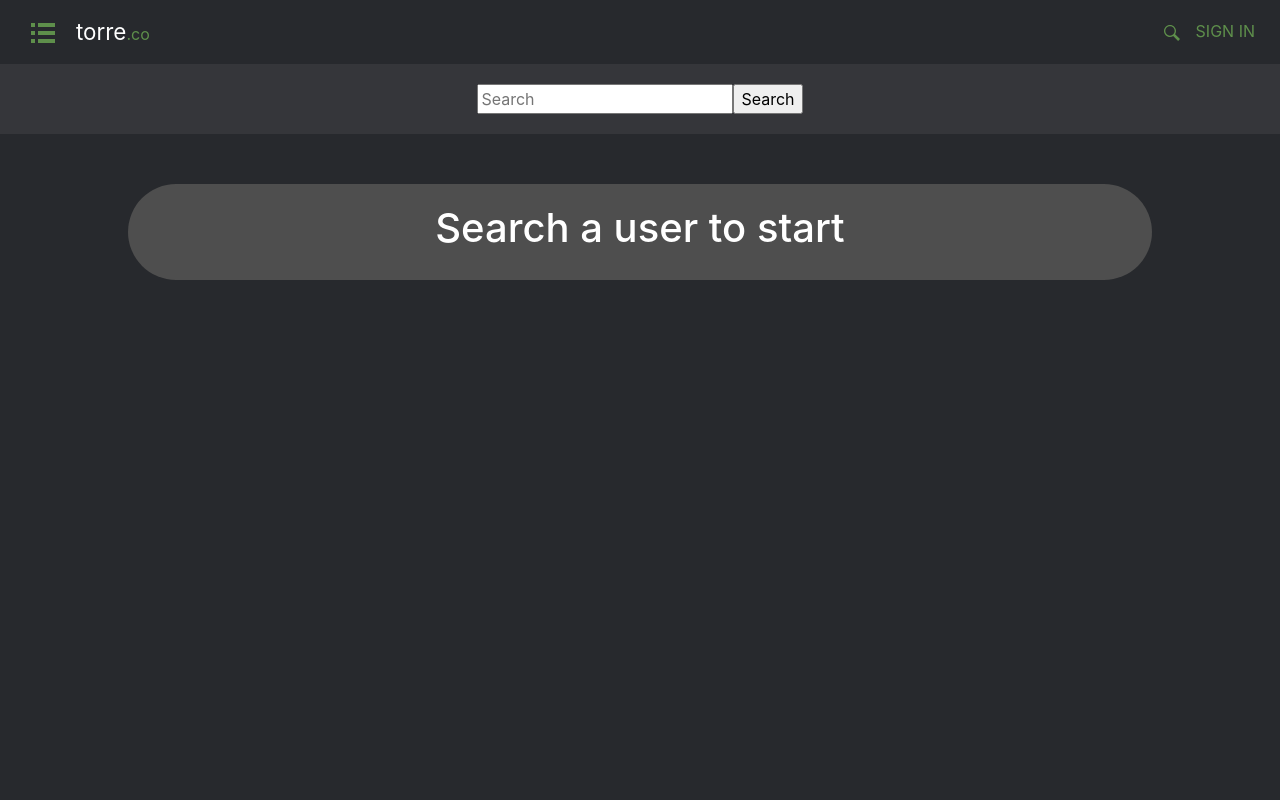
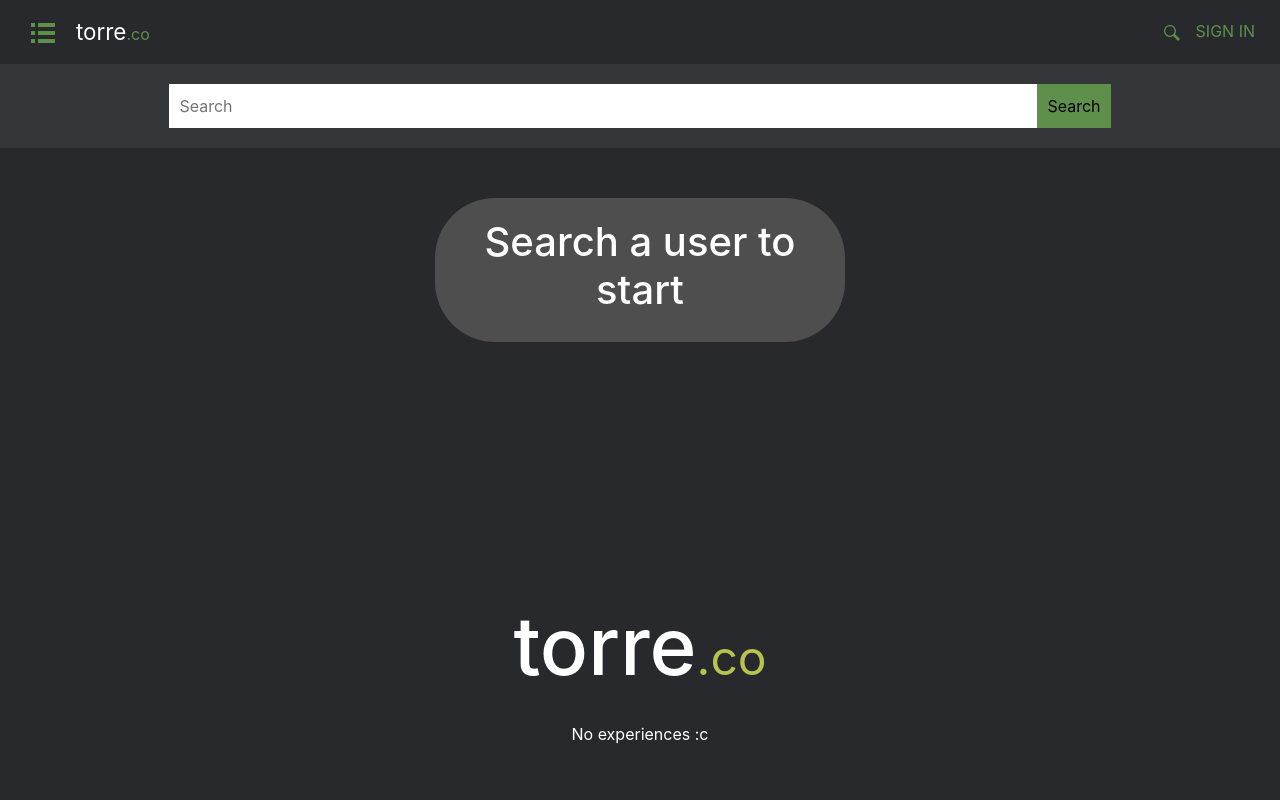
Before and after one commit to DelgadoElias/client-torre-test, a React (Create React App) app: page /home in a window 1280 px wide. Both pictures are taken after a click on the button 1171 px from the left and 31 px from the top of the page. Shown: the top 800 px of the page. Built offline with nearby package versions, Linux system fonts and the light colour scheme.

Commit message:
Responsive
Css for desktops in home only

```diff
--- a/src/components/Home/Home.css
+++ b/src/components/Home/Home.css
@@ -126,3 +126,34 @@
     color: #abb836;
     margin: 0;
 }
+
+@media (min-width: 700px) {
+
+    .Home__main-article{
+        background-color: #27292d;
+        color: white;
+        padding-bottom: 20px;
+        width: 40%;
+    }
+
+
+    .Home__thumbnail{
+        padding: 20px;
+        margin: auto;
+        width: 60%;
+
+    }
+
+    .Skills__Show-btn{
+        font-size: 1.7rem;
+        color: white;
+        width: 40%;
+        margin: auto;
+        border: none;
+        background-color: #373b41;
+        border-radius: 30px;
+        display: inline-flex;
+    }
+
+
+ }
--- a/src/components/Navbar/Navbar.css
+++ b/src/components/Navbar/Navbar.css
@@ -109,3 +109,16 @@
     from {bottom: 30px; opacity: 1;}
     to {bottom: 0; opacity: 0;}
   }
+
+
+  .Navbar__Input-btn{
+      padding: 10px;
+      background-color: #5E8F4B;
+      border: none;
+  }
+
+  .Navbar__Input-text{
+    padding: 10px;
+    width: 70%;
+    border: none;
+}
--- a/src/components/Navbar/Navbar.jsx
+++ b/src/components/Navbar/Navbar.jsx
@@ -68,8 +68,8 @@
      </article>
             <article className={`${display} Navbar__Input`}>
                 <form onSubmit={e => handleSubmit(e)}>
-                    <input type="text" placeholder="Search" onChange={e => onInputChange(e)} value={search} />
-                    <input type="submit" value="Search" />
+                    <input className="Navbar__Input-text" type="text" placeholder="Search" onChange={e => onInputChange(e)} value={search} />
+                    <input className="Navbar__Input-btn" type="submit" value="Search" />
                 </form>
             </article>
     </nav>
```
